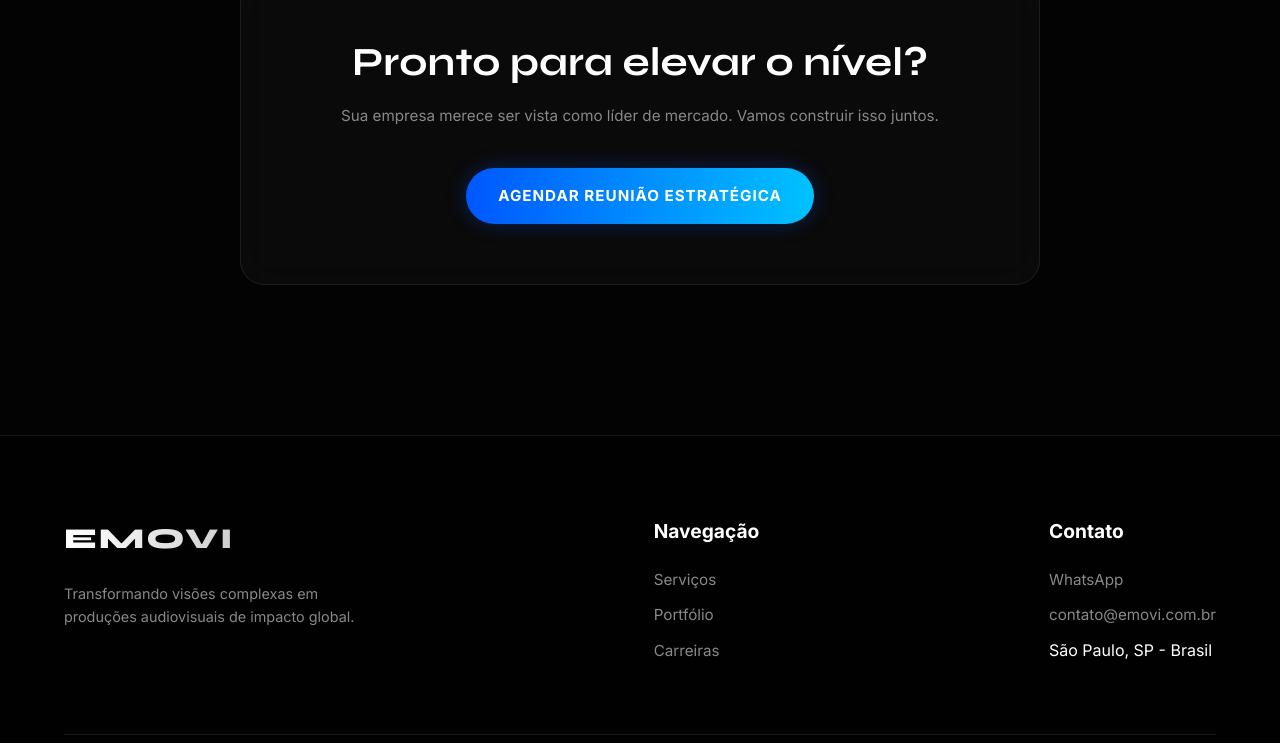
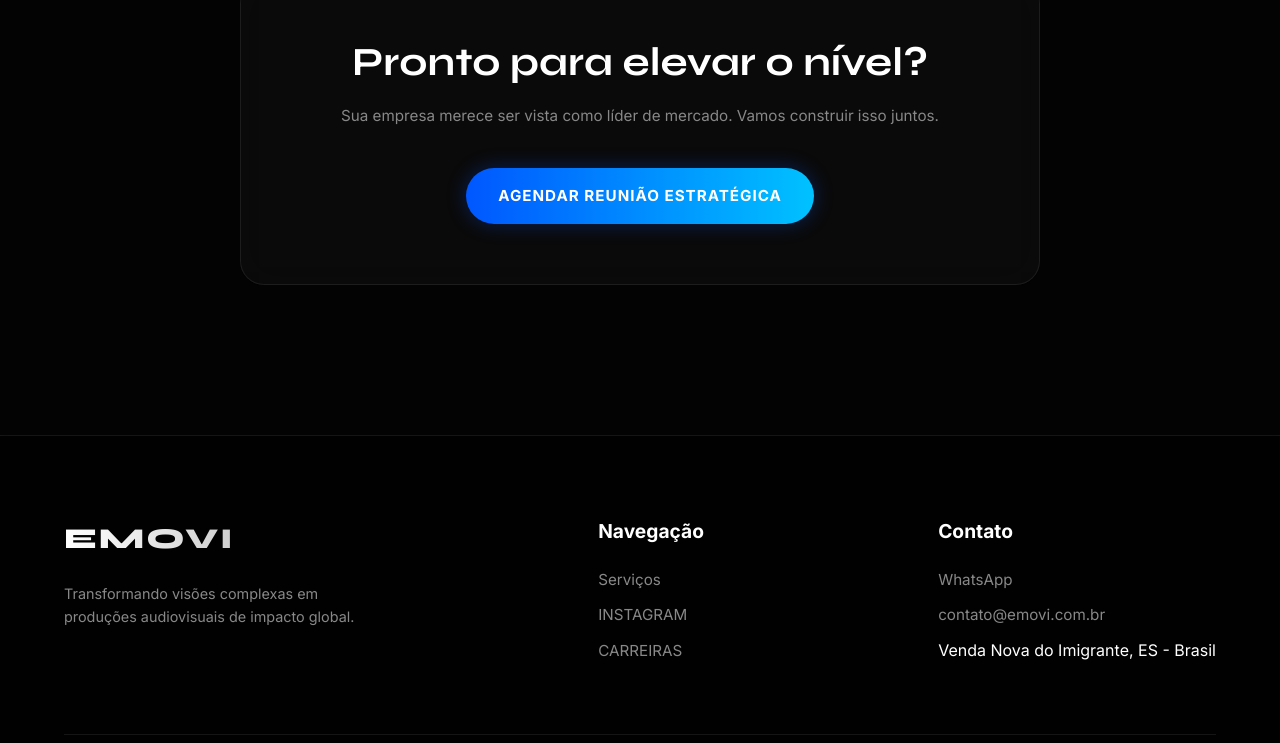
Before and after one commit to tajo3f/emovi, a plain HTML site: page index.html in a window 1280 px wide. Shown: the part 2430-3173 px from the top of the page. Drawn offline with Linux system fonts and the light colour scheme.

Commit message:
Update index.html

```diff
--- a/index.html
+++ b/index.html
@@ -347,7 +347,7 @@
     <!-- Navegação -->
     <header id="header">
         <div class="logo">EMOVI</div>
-        <a href="https://tally.so/r/lbA77B" target="_blank" class="btn btn-outline btn-small">
+        <a href="https://tally.so/r/VLlRQv" target="_blank" class="btn btn-outline btn-small">
             Faça parte do time
         </a>
     </header>
@@ -429,7 +429,7 @@
         <div class="card reveal" style="max-width: 800px; margin: 0 auto; padding: 60px 20px;">
             <h2 class="section-title" style="font-size: 2.5rem;">Pronto para elevar o nível?</h2>
             <p class="section-desc" style="margin-bottom: 40px;">Sua empresa merece ser vista como líder de mercado. Vamos construir isso juntos.</p>
-            <a href="https://wa.me/SEUNUMERO" target="_blank" class="btn btn-glow">
+            <a href="https://tally.so/r/lbA77B" target="_blank" class="btn btn-glow">
                 Agendar Reunião Estratégica
             </a>
         </div>
@@ -447,8 +447,8 @@
                 <h4>Navegação</h4>
                 <ul>
                     <li><a href="#services">Serviços</a></li>
-                    <li><a href="https://www.instagram.com/emovi.business/">Portfólio</a></li>
-                    <li><a href="https://tally.so/r/lbA77B">Carreiras</a></li>
+                    <li><a href="https://www.instagram.com/emovi.business/">INSTAGRAM</a></li>
+                    <li><a href="https://tally.so/r/VLlRQv">CARREIRAS</a></li>
                 </ul>
             </div>
 
@@ -457,7 +457,7 @@
                 <ul>
                     <li><a href="https://wa.me/SEUNUMERO">WhatsApp</a></li>
                     <li><a href="mailto:contato@emovi.com.br">contato@emovi.com.br</a></li>
-                    <li>São Paulo, SP - Brasil</li>
+                    <li>Venda Nova do Imigrante, ES - Brasil</li>
                 </ul>
             </div>
         </div>
```
